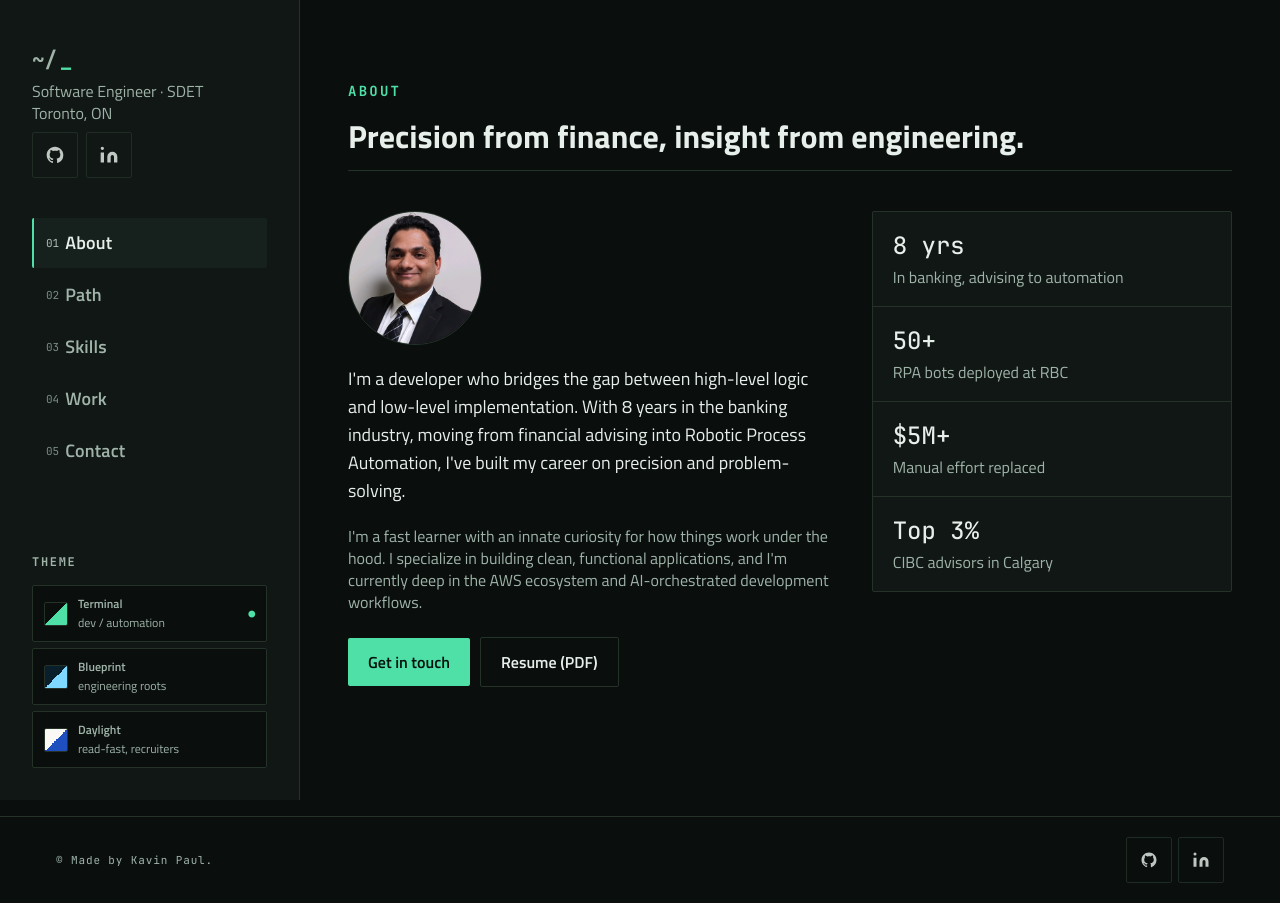
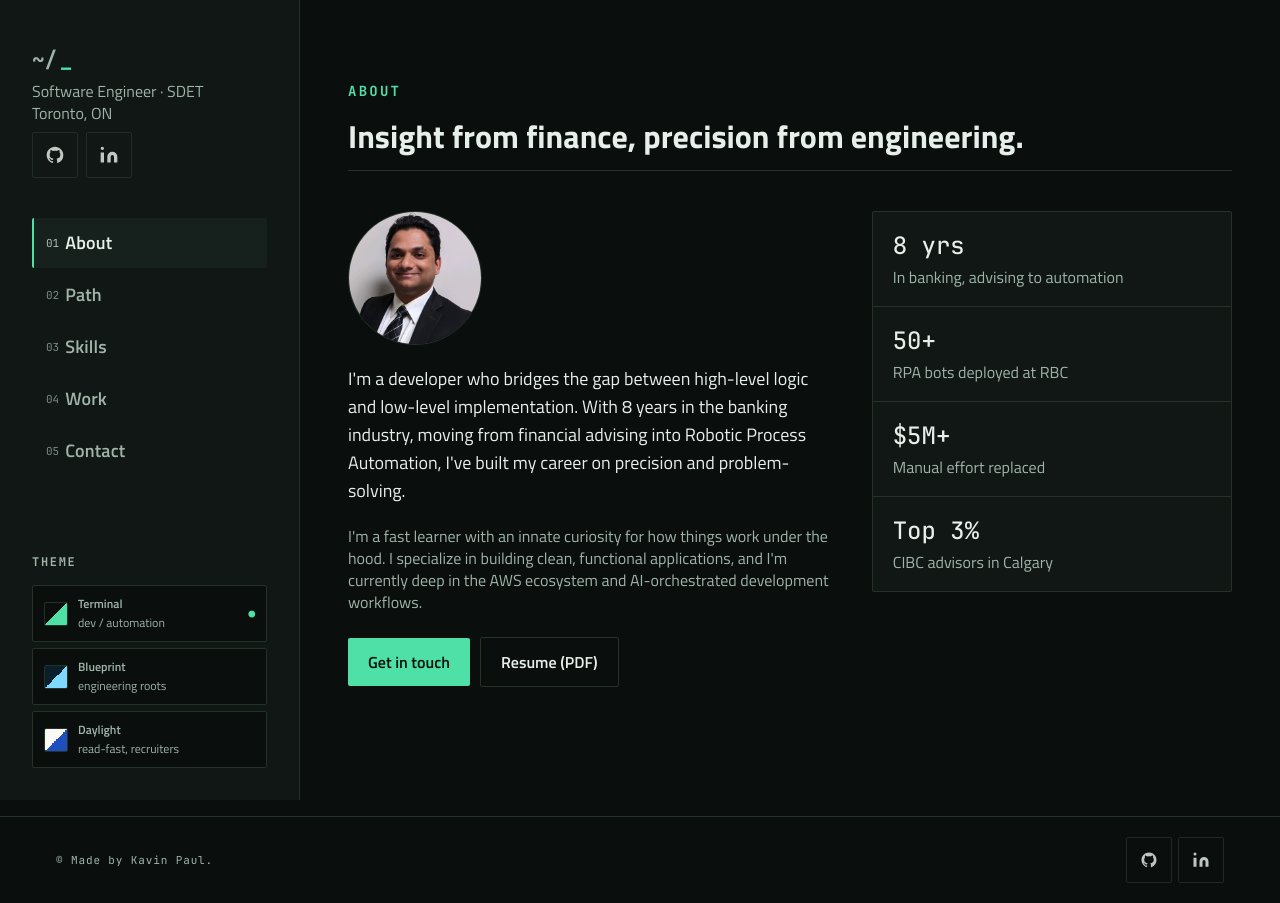
Before and after one commit to CodingKavin/MyPortfolio, a React (Vite) app: page / in a window 1280 px wide. Built offline with nearby package versions, Linux system fonts and the light colour scheme.

Commit message:
About header edit

```diff
--- a/src/pages/AboutPage/AboutPage.tsx
+++ b/src/pages/AboutPage/AboutPage.tsx
@@ -20,7 +20,7 @@ const AboutPage = () => {
     <section id="about" className="about-me">
       <PageHeader
         kicker="About"
-        heading="Precision from finance, insight from engineering."
+        heading="Insight from finance, precision from engineering."
       />
 
       <div className="about-me__content">
```
